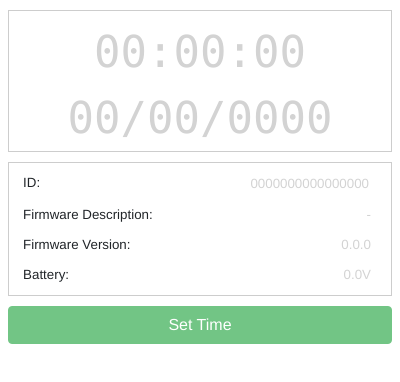
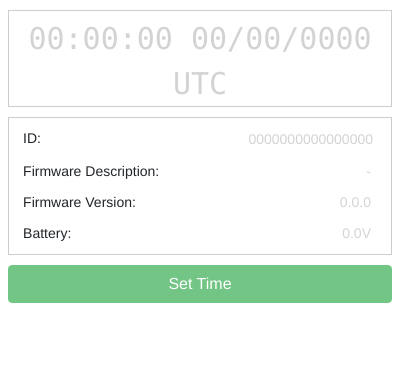
Before and after one commit to OpenAcousticDevices/AudioMoth-Time-App, an Electron app: page index.html in a window 400 px wide. Drawn offline with nearby package versions, Linux system fonts and the light colour scheme; no server answers.

Commit message:
Resize fonts to match configuration app

```diff
--- a/index.html
+++ b/index.html
@@ -6,13 +6,13 @@
         <title>AudioMoth Timesetter</title>
     </head>
 
-    <body style="background: #FFFFFF; font-size: 10pt; overflow-x:hidden; font-family: Helvetica, Arial, sans-serif; -webkit-user-select: none; -webkit-app-region: drag;">
+    <body style="background: #FFFFFF; font-size: 10.5pt; overflow-x:hidden; font-family: Helvetica, Arial, sans-serif; -webkit-user-select: none; -webkit-app-region: drag;">
         <div class="container">
             <div class="row" style="margin-top: 10px;">
                 <div style="border: #cdcdcd thin solid; margin-left: 2%; width: 96%;">
                     <div class="row">
-                        <div class="col-12" style="text-align: center; padding-top: 8px">
-                            <span id="time-display" style="font-size: 44px; font-family: &apos;Lucida Console&apos;, Monaco, monospace; width: 100%; text-align: center; border: none;">00:00:00 00/00/0000</span>
+                        <div class="col-12" style="text-align: center; padding-top: 5px">
+                            <span id="time-display" style="font-size: 30px; font-family: &apos;Lucida Console&apos;, Monaco, monospace; width: 100%; text-align: center; border: none;">00:00:00 00/00/0000 UTC</span>
                         </div>
                     </div>
                 </div>
```
